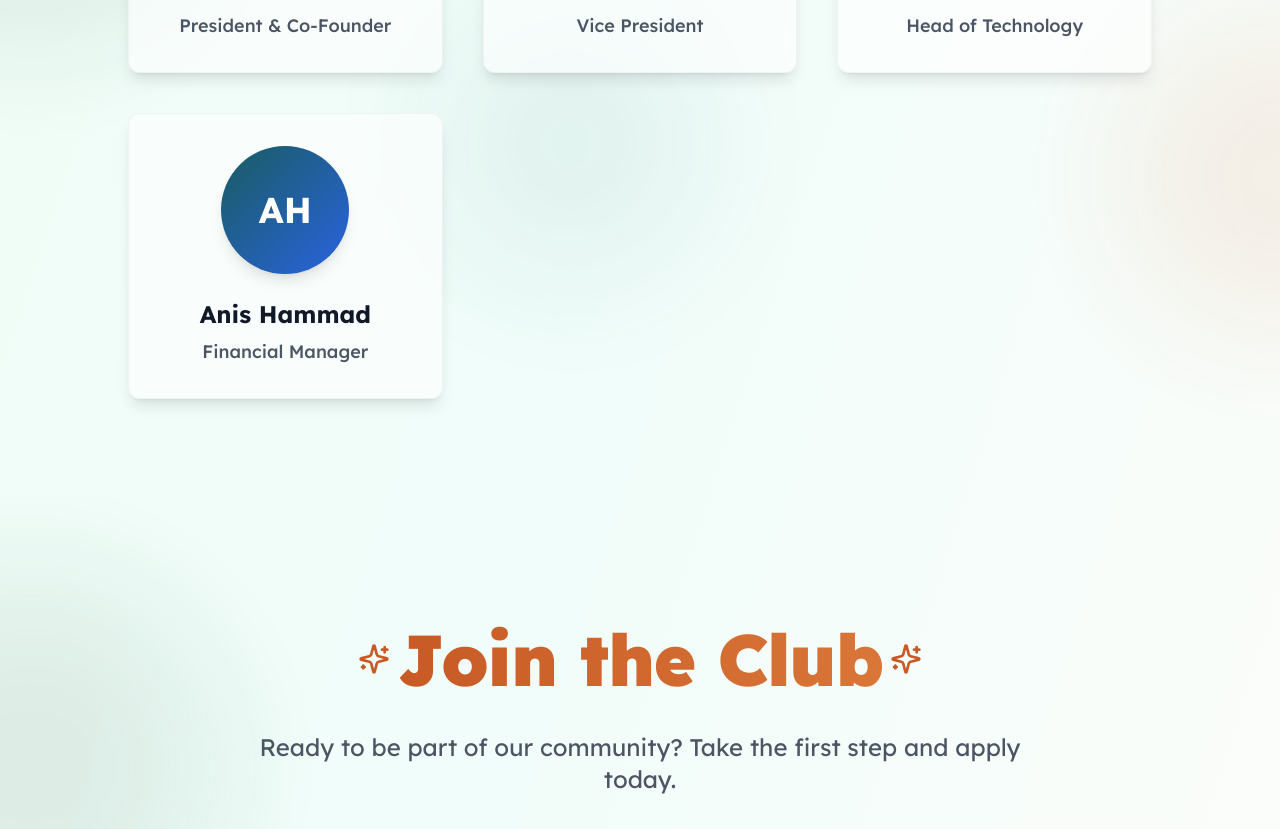
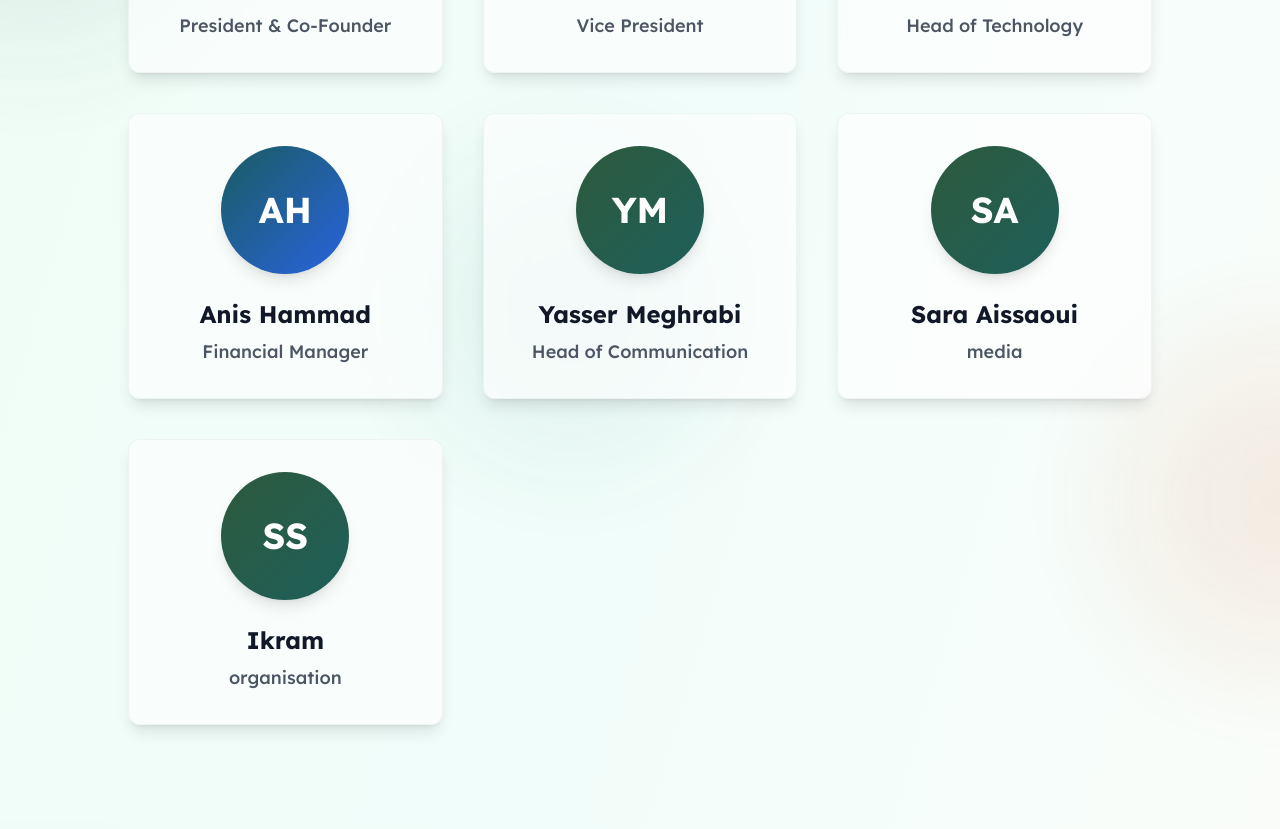
Before and after one commit to nassim-kada/club_eco, a Next.js app: page / in a window 1280 px wide. Shown: the part 1968-2797 px from the top of the page. Built offline with nearby package versions, Linux system fonts and the light colour scheme.

Commit message:
adding the members and fixing the form errors

```diff
--- a/components/JoinForm.tsx
+++ b/components/JoinForm.tsx
@@ -34,9 +34,9 @@ const formSchema = z.object({
   studentCardNumber: z.string().min(5, {
     message: "Please enter your student card number.",
   }),
-  motivation: z.string().min(10, {
-    message: "Please tell us a bit more about your motivation (min. 10 characters).",
-  }),
+  // --- CHANGE ---
+  // Made the motivation field optional by removing .min() and adding .optional()
+  motivation: z.string().optional(),
 });
 
 const JoinForm: React.FC = () => {
@@ -52,7 +52,7 @@ const JoinForm: React.FC = () => {
       phone: "",
       faculty: "",
       studentCardNumber: "",
-      motivation: "",
+      motivation: "", // Default value is still an empty string, which is fine
     },
   });
 
@@ -78,12 +78,11 @@ const JoinForm: React.FC = () => {
           phone: values.phone,
           faculty: values.faculty,
           studentCardNumber: values.studentCardNumber,
-          motivation: values.motivation,
+          motivation: values.motivation || "", // Send empty string if optional field is undefined
           timestamp: new Date().toISOString(),
         }),
       });
 
-      // With no-cors mode, we can't read the response, so we assume success
       setSubmitMessage({ type: 'success', text: 'Application submitted successfully! We\'ll be in touch soon.' });
       form.reset();
     } catch (error) {
@@ -245,7 +244,8 @@ const JoinForm: React.FC = () => {
                 name="motivation"
                 render={({ field }) => (
                   <FormItem>
-                    <FormLabel className="text-base sm:text-lg font-semibold text-gray-700">Why do you want to join?</FormLabel>
+                    {/* You could also make the label text indicate it's optional, e.g., "Why do you want to join? (Optional)" */}
+                    <FormLabel className="text-base sm:text-lg font-semibold text-gray-700">Why do you want to join? <span className="font-normal text-gray-500">(Optional)</span></FormLabel>
                     <div className="relative group">
                       <Pen className="absolute left-4 top-4 h-5 w-5 text-gray-400 group-focus-within:text-[#2d5a3d] transition-colors" />
                       <FormControl>
@@ -256,6 +256,7 @@ const JoinForm: React.FC = () => {
                         />
                       </FormControl>
                     </div>
+                    {/* FormMessage will no longer show the "min 10 characters" error */}
                     <FormMessage />
                   </FormItem>
                 )}
--- a/components/Members.tsx
+++ b/components/Members.tsx
@@ -15,7 +15,10 @@ const members: Member[] = [
   { name: 'Ouail Yasmine', role: 'President & Co-Founder', delay: '0.1s', initials: 'OY', color: 'from-[#2d5a3d] to-[#1e5f5a]' },
   { name: 'Yanis Benamara', role: 'Vice President', delay: '0.2s', initials: 'YB', color: 'from-[#1e5f5a] to-[#2d8b84]' },
   { name: 'Nassim Kada', role: 'Head of Technology', delay: '0.3s', initials: 'NK', color: 'from-[#c85a25] to-[#d97638]', image: '/nassim.png' },
-  { name: 'Anis Hammad', role: 'Financial Manager', delay: '0.2s',initials:'AH', color:'from-[#1a5c61] to-[#2963df]' }
+  { name: 'Anis Hammad', role: 'Financial Manager', delay: '0.2s',initials:'AH', color:'from-[#1a5c61] to-[#2963df]' },
+  { name: 'Yasser Meghrabi',role:'Head of Communication',delay:'0.2s', initials:'YM',color:'from-[#2d5a3d] to-[#1e5f5a]'},
+  { name: 'Sara Aissaoui',role:'media',delay:'0.3s',initials:'SA',color:'from-[#2d5a3d] to-[#1e5f5a]'},
+  { name: 'Ikram',role:'organisation',delay:'0.3s',initials:'SS',color:'from-[#2d5a3d] to-[#1e5f5a]'}
 ];
 
 const Members: React.FC = () => {
```
